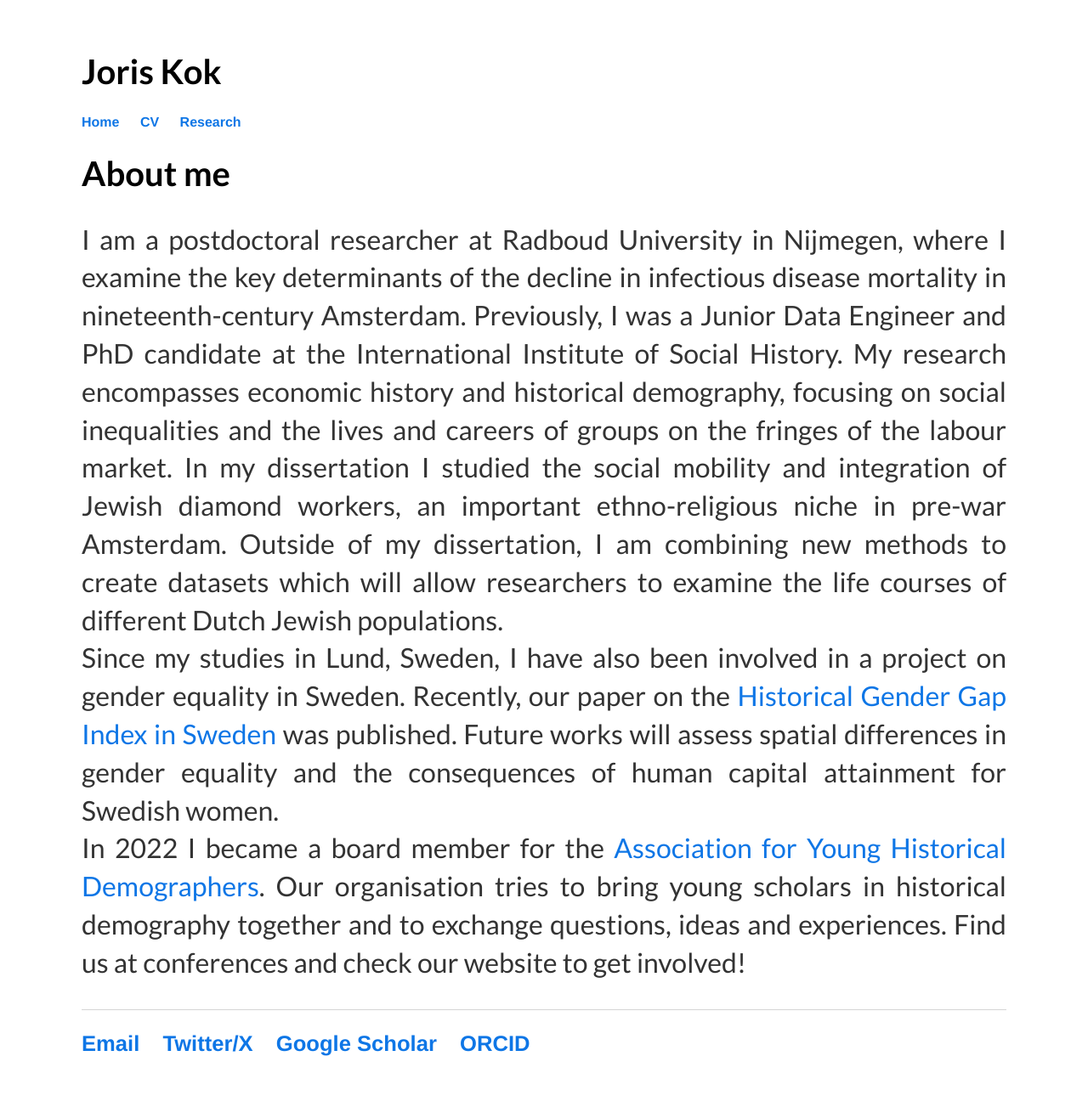
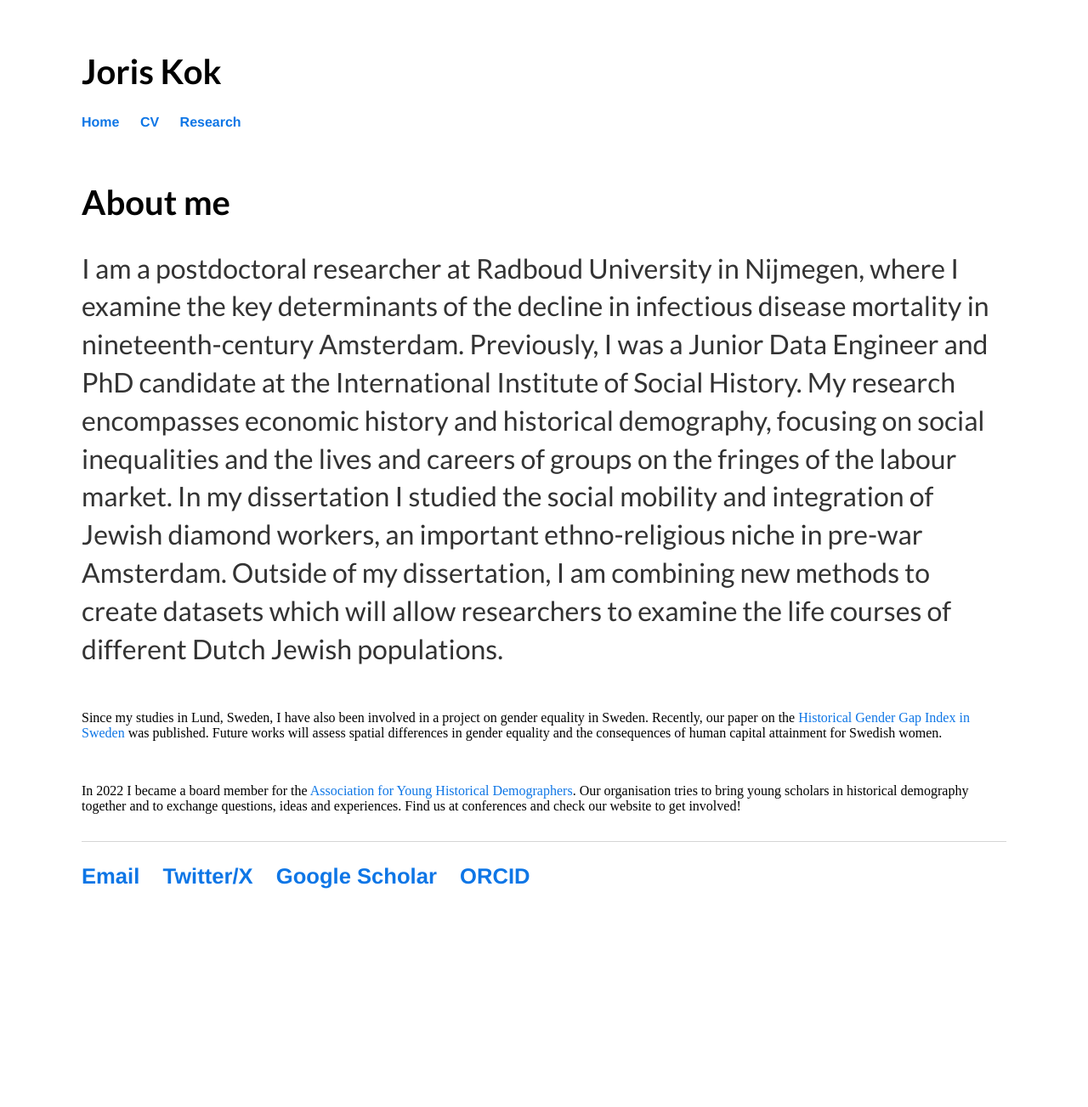
Before and after one commit to kok-joris/kok-joris.github.io, a Jekyll site: the page built from index.html, in a window 1280 px wide. Shown: the whole page at 85% size. Built offline with Jekyll 4.4.1, drawn with Linux system fonts in a browser that asks for light colours; Markdown is read by kramdown in place of the engine named in the settings; after the commit the page ends 1106 px from its top, so only the background shows below that.

Commit message:
Update index.html

```diff
--- a/index.html
+++ b/index.html
@@ -4,14 +4,19 @@ title: Joris Kok
 ---
 <div class="blurb">
 
+<br>
+
 	<h1>About me</h1>
-	    <p align="justify">
+	    <p>
+<!-- 		    <p align="justify">  -->
 
 		    I am a postdoctoral researcher at Radboud University in Nijmegen, where I examine the key determinants of the decline in infectious disease mortality in nineteenth-century Amsterdam.
 		    Previously, I was a Junior Data Engineer and PhD candidate at the International Institute of Social History.
 		    My research encompasses economic history and historical demography, focusing on social inequalities and the lives and careers of groups on the fringes of the labour market.
 		    In my dissertation I studied the social mobility and integration of Jewish diamond workers, an important ethno-religious niche in pre-war Amsterdam.
 		    Outside of my dissertation, I am combining new methods to create datasets which will allow researchers to examine the life courses of different Dutch Jewish populations.
+
+</p>
 
 		    <br>
 <!-- 		    <br>	 -->
@@ -20,6 +25,8 @@ title: Joris Kok
 		Recently, our paper on the <a href="https://www.cambridge.org/core/services/aop-cambridge-core/content/view/D50225E04E4573AA7D3B175032291B2C/S0022050723000359a.pdf/the-historical-gender-gap-index-a-longitudinal-and-spatial-assessment-of-sweden-1870-1990.pdf" target="_blank">Historical Gender Gap Index in Sweden</a> was published.
 		Future works will assess spatial differences in gender equality and the consequences of human capital attainment for Swedish women.
 
+</p>
+
 		    <br>
 <!-- 		    <br>	 -->
 
@@ -27,7 +34,7 @@ title: Joris Kok
 		Our organisation tries to bring young scholars in historical demography together and to exchange questions, ideas and experiences. Find us at conferences and check our website to get involved!
 
 
-	</p>
+</p>
 
 <!--  	<img src="https://kok-joris.github.io/images/IMG-20231022-WA0002.jpg"  -->
 <!-- 		<img src="https://kok-joris.github.io/images/profilePicture-Joris.png" -->
```
